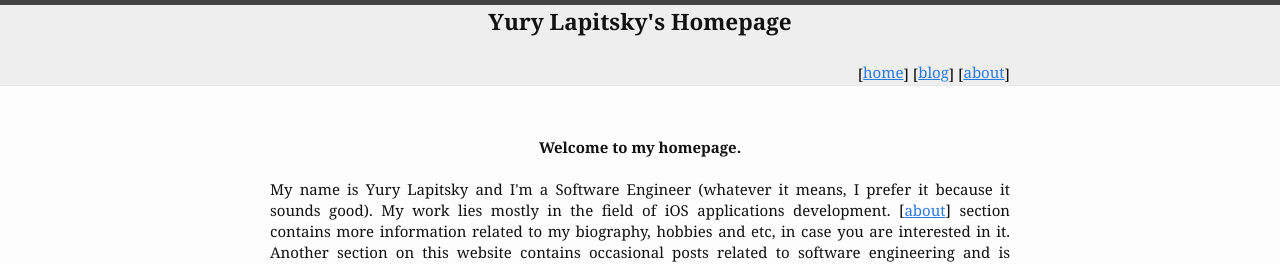
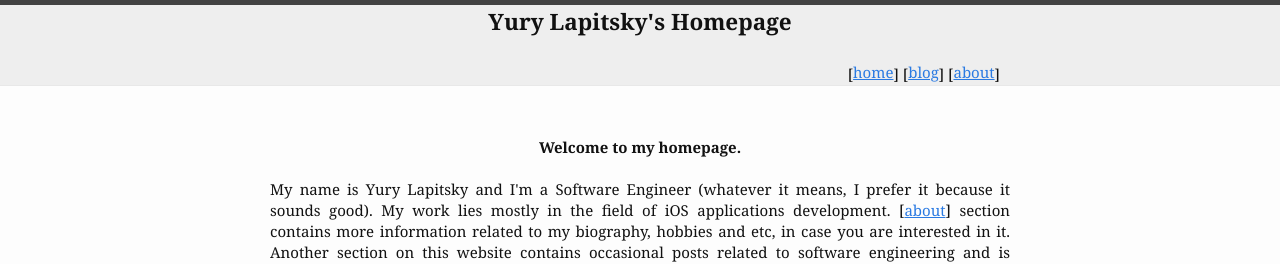
Before and after one commit to skyylex/skyylex.github.io, a Jekyll site: the page built from index.md, in a window 1280 px wide. Shown: the top 264 px of the page. Built offline with Jekyll 4.4.1, drawn with Linux system fonts in a browser that asks for light colours.

Commit message:
Fixing padding for navigation menu

```diff
--- a/_includes/header.html
+++ b/_includes/header.html
@@ -46,7 +46,7 @@
     <div>&nbsp</div>
 
 
-    <div style="text-align:right;">
+    <div style="text-align:right; padding-right: 10px;">
         [<a class="nav_anchor" href="/">home</a>]
         [<a class="nav_anchor" href="/posts">blog</a>]
         [<a class="nav_anchor" href="/about">about</a>]
```
